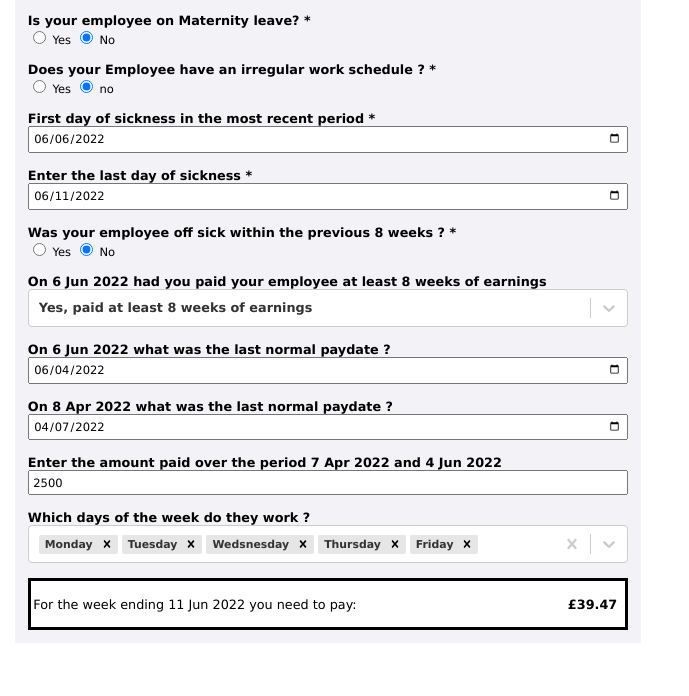
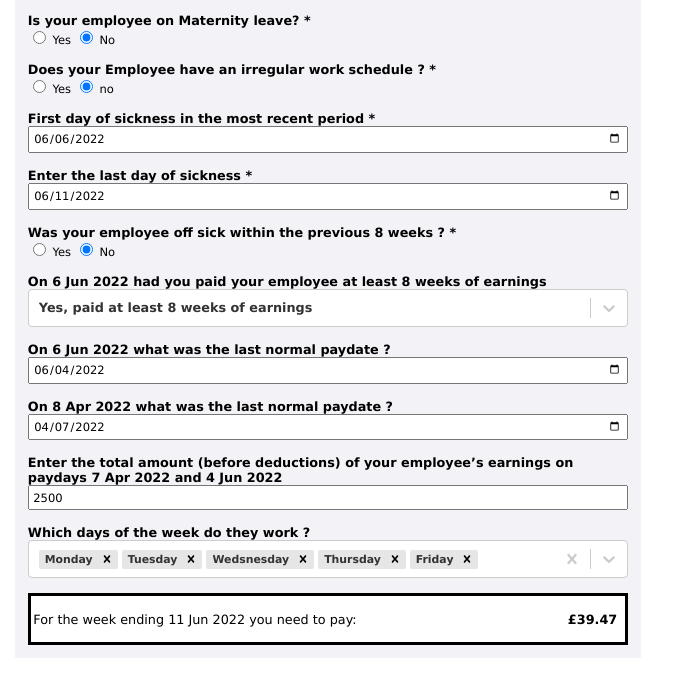
Before and after one commit to alma957/Zelt-Statutory-Sick-Pay-Calculator, a React (Create React App) app: page / in a window 1280 px wide. Shown: the top 696 px of the page, without its empty margins (0-689 px from the left). Built offline with nearby package versions, Linux system fonts and the light colour scheme.

Commit message:
fixed message

```diff
--- a/src/Forms/calculator.tsx
+++ b/src/Forms/calculator.tsx
@@ -860,7 +860,7 @@ export const Sickpaycalculator = (): JSX.Element => {
               <div>
                 <br></br>
                 <legend>
-                  Enter the amount paid over the period{" "}
+                Enter the total amount (before deductions) of your employee’s earnings on paydays{" "}
                   {state.paydates &&
                   state.paydates.first &&
                   state.paydates.second
```
